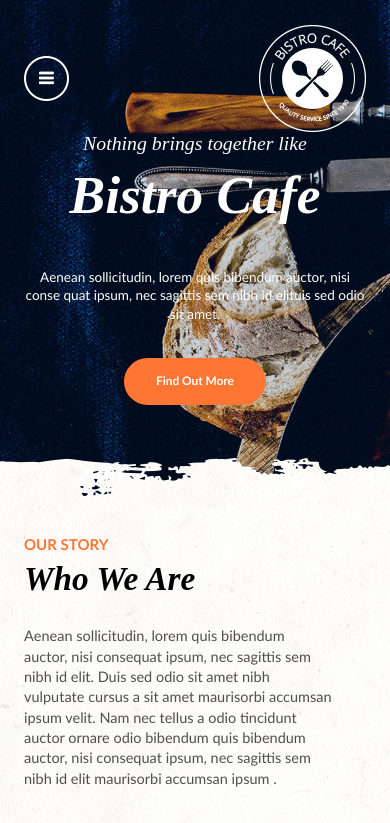
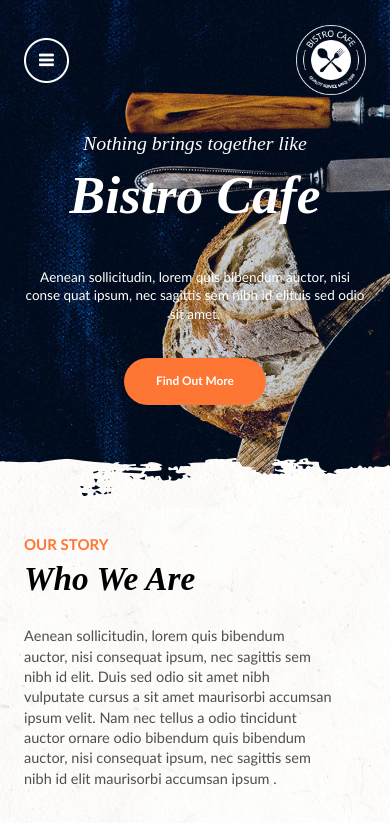
Before and after one commit to Valentin-git/BistroCafe, a plain HTML site: page index.html in a window 390 px wide. Shown: the top 823 px of the page. Drawn offline with Linux system fonts and the light colour scheme; a web font is replaced by a local one.

Commit message:
6 commit

```diff
--- a/scss/_media.scss
+++ b/scss/_media.scss
@@ -153,6 +153,10 @@
       display: flex;
     }
   }
+  .logo > img {
+    width: 70px;
+    height: auto;
+  }
   .header {
     &__inner {
       padding-top: 25px;
```
Also changed, not shown: css/style.css, css/style.min.css, 2 other files.
